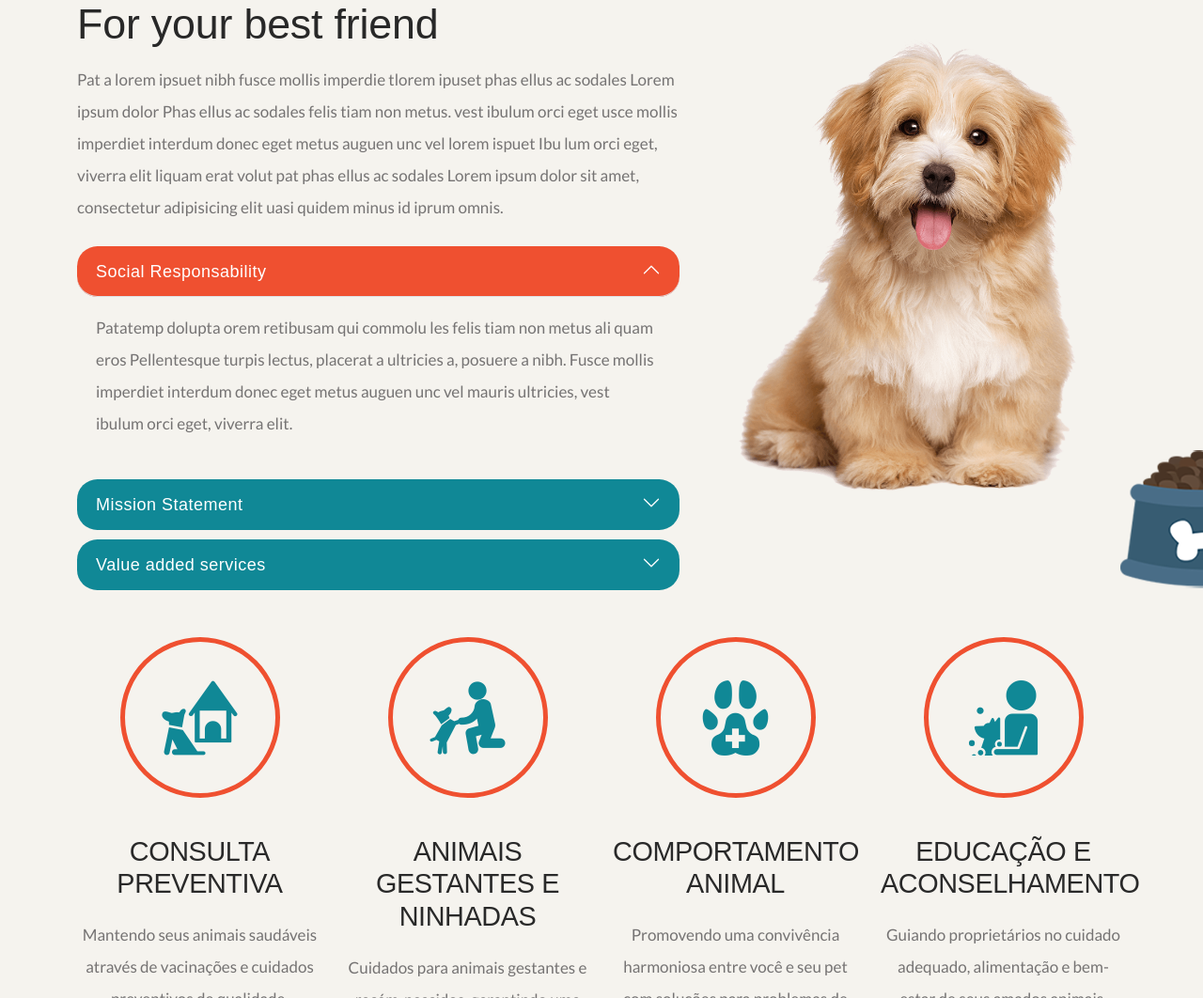
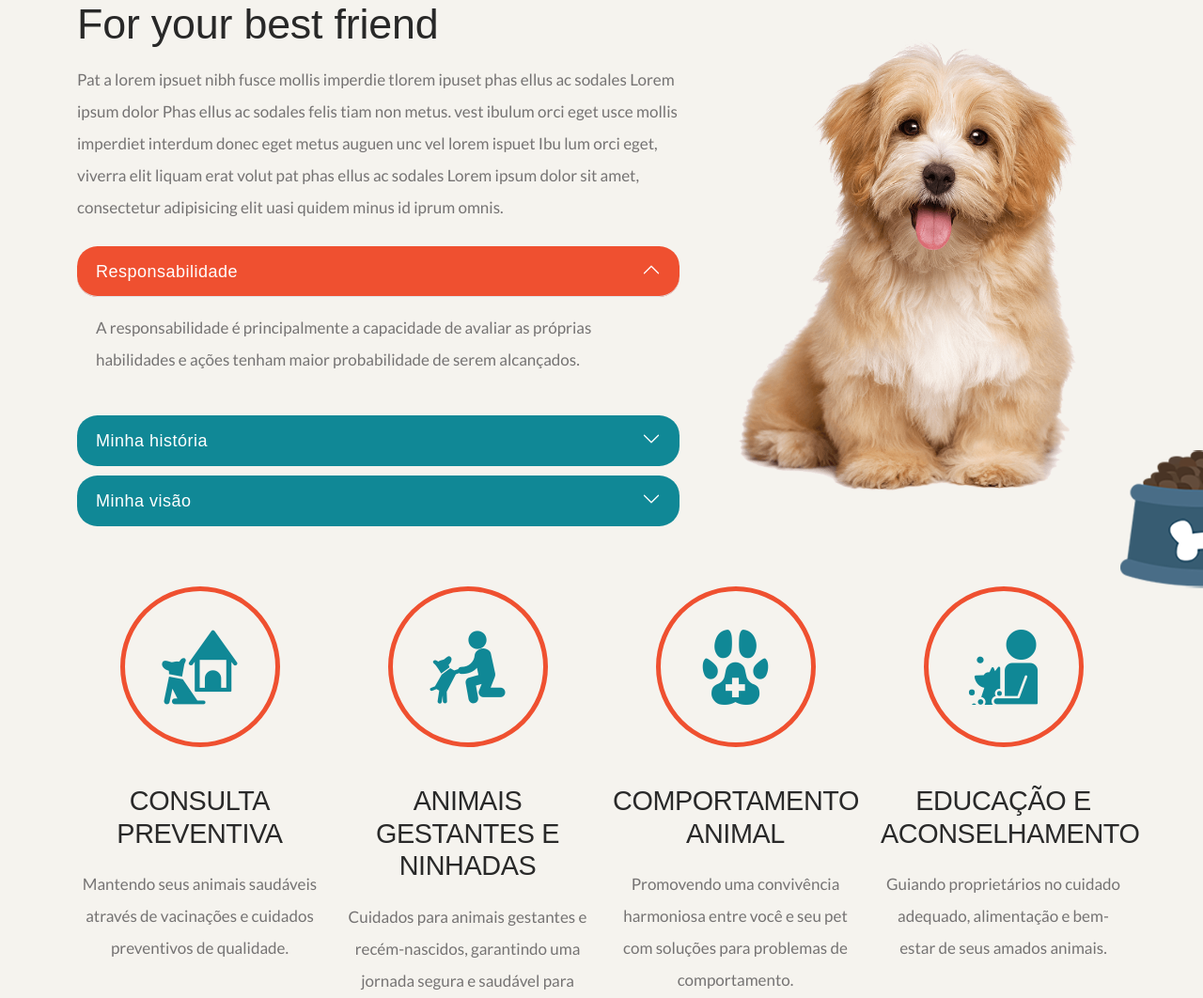
Before and after one commit to AbelChiquetti/OldDraDenise, a plain HTML site: page index.html in a window 1280 px wide. Shown: the part 2209-3271 px from the top of the page at 94% size. Drawn offline with Linux system fonts and the light colour scheme; files whose address does not match are found by name; a web font is replaced by a local one.

Commit message:
Update skills

```diff
--- a/index.html
+++ b/index.html
@@ -297,14 +297,12 @@
                      <div class="accordion-item">
                         <p class="accordion-header" id="headingOne">
                            <button class="accordion-button" type="button" data-bs-toggle="collapse" data-bs-target="#collapseOne" aria-expanded="true" aria-controls="collapseOne">
-                           Social Responsability
+                           Responsabilidade
                            </button>
                         </p>
                         <div id="collapseOne" class="accordion-collapse collapse show" aria-labelledby="headingOne" data-bs-parent="#accordion1">
                            <div class="accordion-body">
-                              <p>Patatemp dolupta orem retibusam qui commolu
-                                 les felis tiam non metus ali quam eros Pellentesque turpis lectus, placerat a ultricies a, posuere a nibh. Fusce mollis imperdiet interdum donec eget metus auguen unc vel mauris ultricies, vest ibulum orci eget, viverra elit.
-                              </p>
+                              <p>A responsabilidade é principalmente a capacidade de avaliar as próprias habilidades e ações tenham maior probabilidade de serem alcançados.</p>
                            </div>
                         </div>
                      </div>
@@ -312,7 +310,7 @@
                      <div class="accordion-item">
                         <p class="accordion-header" id="headingTwo">
                            <button class="accordion-button collapsed" type="button" data-bs-toggle="collapse" data-bs-target="#collapseTwo" aria-expanded="false" aria-controls="collapseTwo">
-                           Mission Statement
+                           Minha história
                            </button>
                         </p>
                         <div id="collapseTwo" class="accordion-collapse collapse" aria-labelledby="headingTwo" data-bs-parent="#accordion1">
@@ -327,7 +325,7 @@
                      <div class="accordion-item">
                         <p class="accordion-header" id="headingThree">
                            <button class="accordion-button collapsed" type="button" data-bs-toggle="collapse" data-bs-target="#collapseThree" aria-expanded="false" aria-controls="collapseThree">
-                           Value added services
+                           Minha visão
                            </button>
                         </p>
                         <div id="collapseThree" class="accordion-collapse collapse" aria-labelledby="headingThree" data-bs-parent="#accordion1">
```
